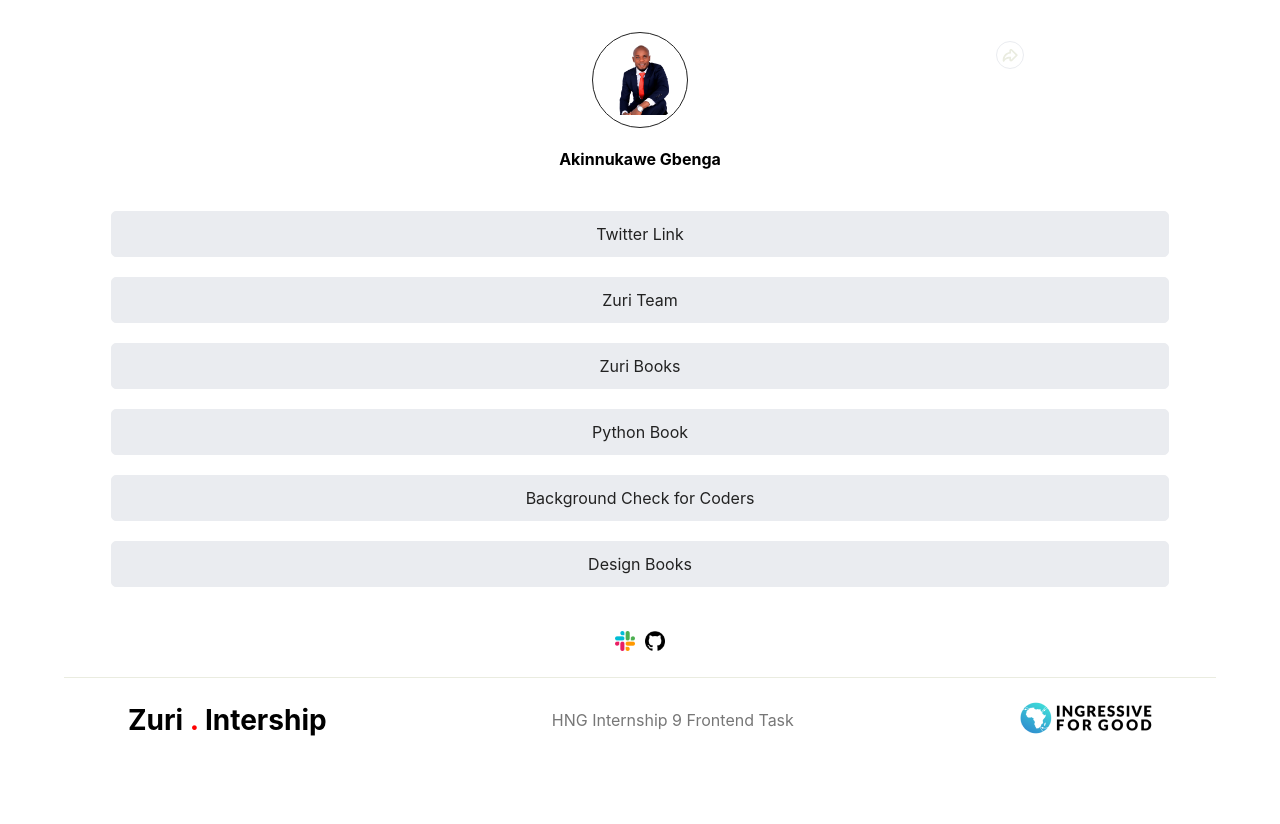
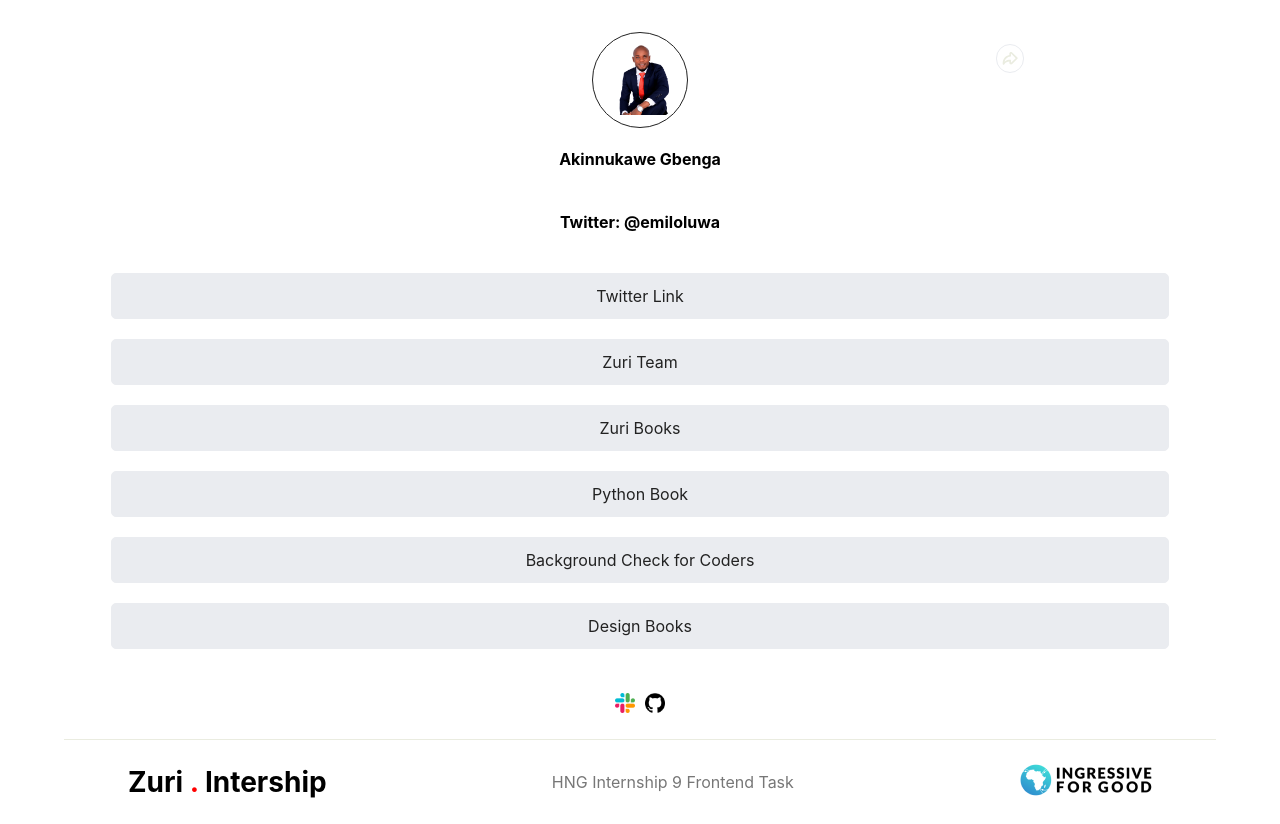
Before and after one commit to Emsun0211/Web-Profile-HNG, a React (Create React App) app: page / in a window 1280 px wide. Before the commit the page ends 800 px from the top, so only its background shows below. Built offline with nearby package versions, Linux system fonts and the light colour scheme.

Commit message:
Twitter links added

```diff
--- a/src/Component/Pages/Home.css
+++ b/src/Component/Pages/Home.css
@@ -64,6 +64,10 @@ a {
 
 .profile-img img {
 	width: 100%;
+}
+
+.profile-name-slack {
+	display: none;
 }
 
 .link-container {
--- a/src/Component/Pages/Home.jsx
+++ b/src/Component/Pages/Home.jsx
@@ -19,6 +19,8 @@ export const Home = () => {
 						<img src={gbenga} alt='' id='profile__img' />
 					</div>
 					<h4 className='profile-name'>Akinnukawe Gbenga</h4>
+					<h4 className='profile-name'>Twitter: @emiloluwa</h4>
+					<h4 className='profile-name-slack'>Emsun0211</h4>
 				</div>
 				<div className='link-container'>
 					<a
```
